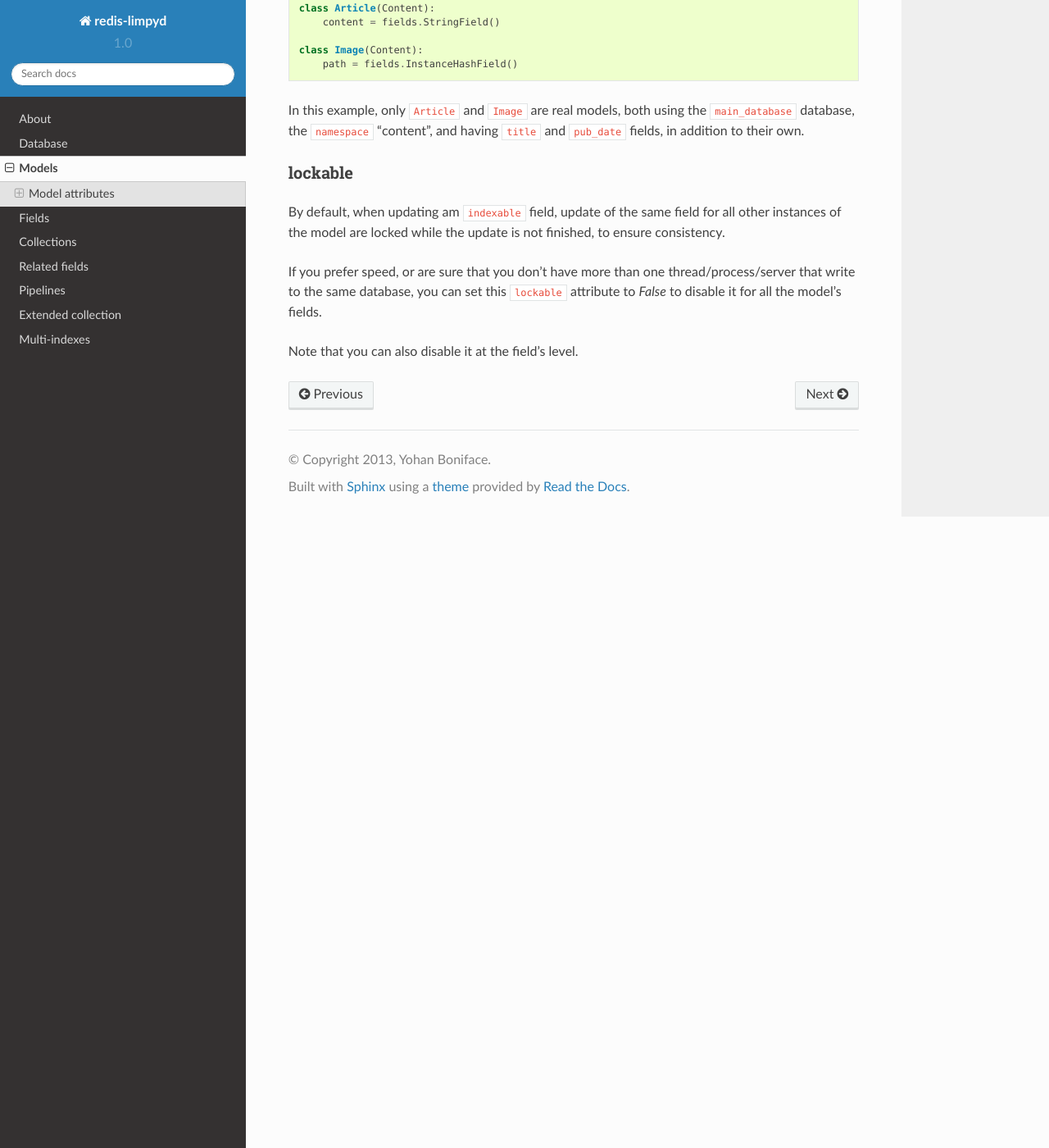
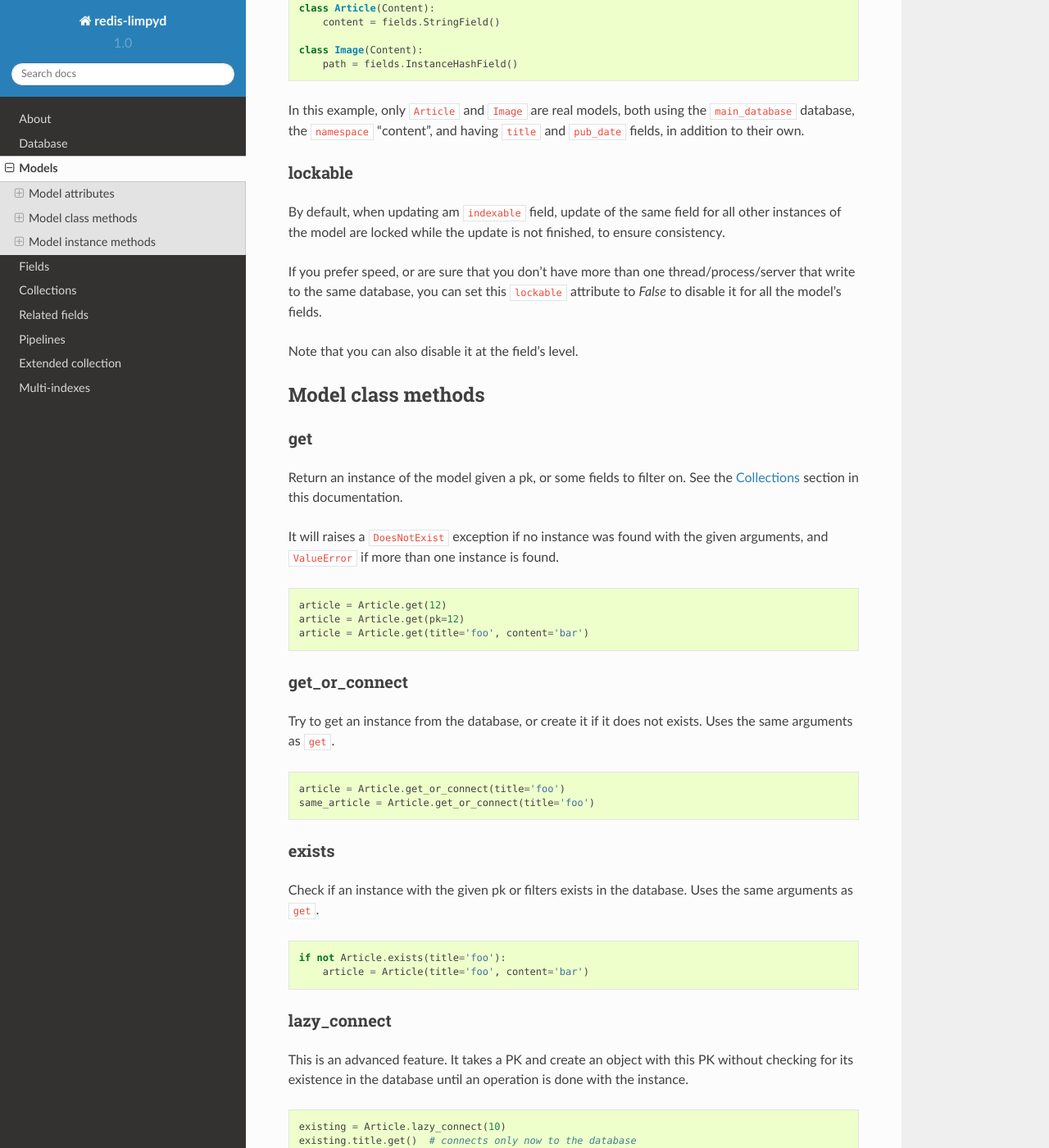
Before and after one commit to limpyd/redis-limpyd, a Sphinx documentation site: the page built from doc/models.rst, in a window 1280 px wide and 1400 px high, scrolled down 2048 px. Shown: the whole window at 82% size. Built offline with Sphinx 7.4.7 and the Read the Docs theme 2.0.0, drawn with Linux system fonts in a browser that asks for light colours; some of the changed text lies outside the part shown.

Commit message:
Add class/instance methods in models doc

```diff
--- a/doc/collections.rst
+++ b/doc/collections.rst
@@ -61,6 +61,9 @@
     []
 
 You cannot pass two filters with the same name. All filters are ``and``-ed.
+
+
+To return the only one existing element, use ``get`` instead of ``collection`` and an instance will be returned. But it will raises a ``DoesNotExist`` exception if no instance was found with the given arguments, and ``ValueError`` if more than one instance is found.
 
 In Indexing_ you'll see more filtering capabilities.
 
--- a/doc/fields.rst
+++ b/doc/fields.rst
@@ -134,7 +134,8 @@
     >>> example.name.set('bar')
     >>> example.name.get()
     'bar'
-    >> example.delete()
+    >> example.name.delete()
+    True
 
 The StringField_ type support these `Redis string commands`_:
 
--- a/doc/models.rst
+++ b/doc/models.rst
@@ -100,4 +100,71 @@
 Note that you can also disable it at the field's level.
 
 
+Model class methods
+===================
+
+get
+"""
+
+Return an instance of the model given a pk, or some fields to filter on. See the :doc:`collections` section in this documentation.
+
+It will raises a ``DoesNotExist`` exception if no instance was found with the given arguments, and ``ValueError`` if more than one instance is found.
+
+.. code:: python
+
+    article = Article.get(12)
+    article = Article.get(pk=12)
+    article = Article.get(title='foo', content='bar')
+
+
+get_or_connect
+""""""""""""""
+
+Try to get an instance from the database, or create it if it does not exists. Uses the same arguments as ``get``.
+
+.. code:: python
+
+    article = Article.get_or_connect(title='foo')
+    same_article = Article.get_or_connect(title='foo')
+
+
+exists
+""""""
+
+Check if an instance with the given pk or filters exists in the database. Uses the same arguments as ``get``.
+
+.. code:: python
+
+    if not Article.exists(title='foo'):
+        article = Article(title='foo', content='bar')
+
+
+lazy_connect
+""""""""""""
+
+This is an advanced feature. It takes a PK and create an object with this PK without checking for its existence in the database until an operation is done with the instance.
+
+.. code:: python
+
+    existing = Article.lazy_connect(10)
+    existing.title.get()  # connects only now to the database
+
+    non_existing = Article.lazy_connect(11)
+    non_existing.title.get()  # will raise ``DoesNotExist``
+
+
+Model instance methods
+======================
+
+delete
+""""""
+
+Will delete the instance and remove its content from the indexes if any.
+
+.. code:: python
+
+    article = Article(title='foo')
+    article.delete()
+
+
 .. _Redis: http://redis.io
```
